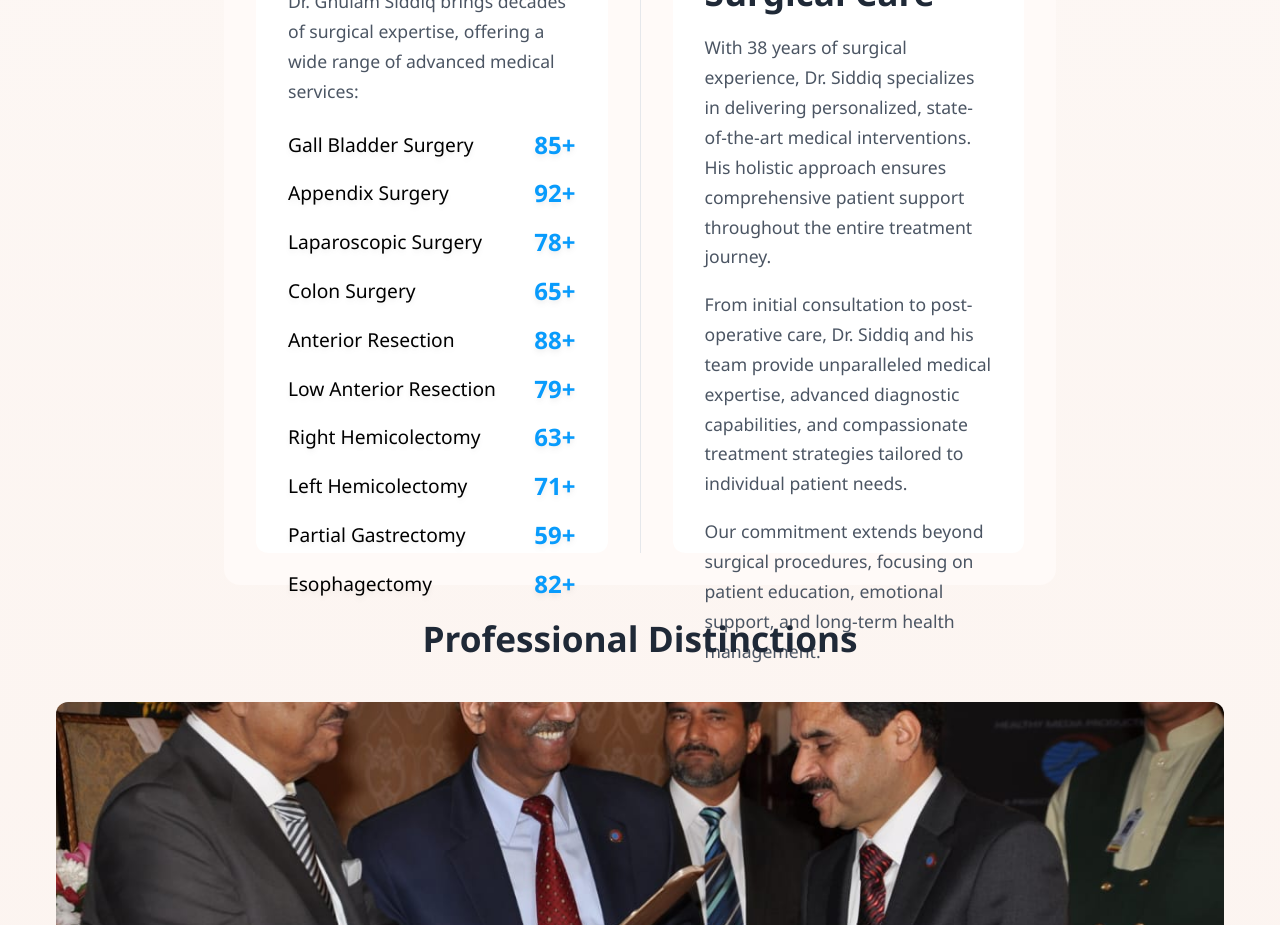
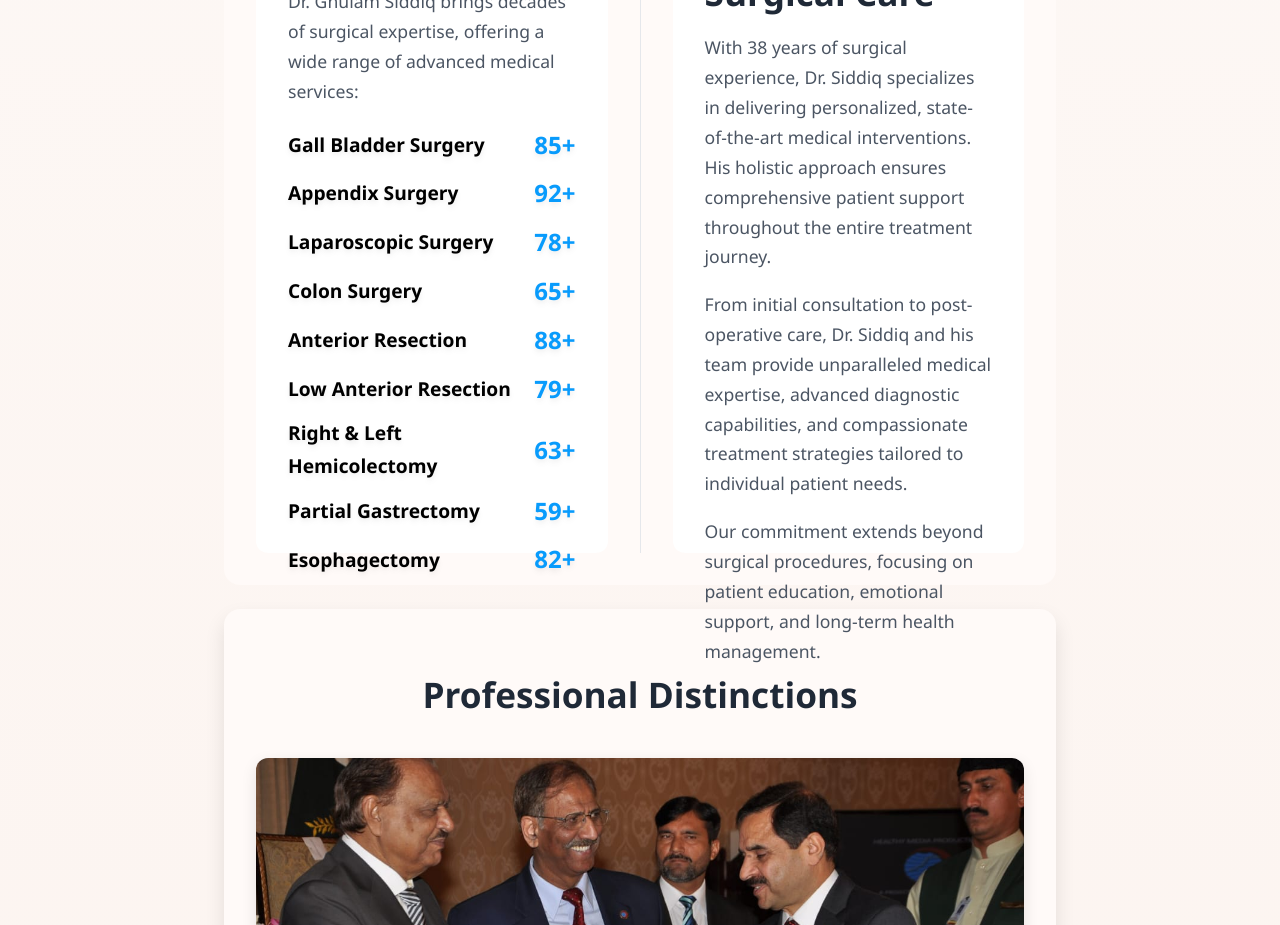
Before and after one commit to emad-siddiq/surgeon_website, a React (Create React App) app in the folder frontend/: page / in a window 1280 px wide. Shown: the part 3260-4185 px from the top of the page. Built offline with nearby package versions, Linux system fonts and the light colour scheme; no server answers.

Commit message:
finalize initial mobile shift changes

```diff
--- a/frontend/src/components/web/06_ServiceOfferings/ServiceOfferings.css
+++ b/frontend/src/components/web/06_ServiceOfferings/ServiceOfferings.css
@@ -70,6 +70,7 @@
               display: flex;
               justify-content: space-between;
               align-items: center;
+              font-weight: 600;
               transition: color 0.3s ease, text-decoration 0.3s ease;
               text-shadow: 0px 4px 6px rgba(0, 0, 0, 0.05),
                           0px 2px 4px rgba(0, 0, 0, 0.03);
--- a/frontend/src/components/web/06_ServiceOfferings/ServiceOfferings.jsx
+++ b/frontend/src/components/web/06_ServiceOfferings/ServiceOfferings.jsx
@@ -99,13 +99,10 @@ const ServiceOfferings = () => {
               <AnimatedCounter initialCount={serviceCounts[5]} speed={100} />
             </li>
             <li>
-              Right Hemicolectomy
+              Right & Left Hemicolectomy
               <AnimatedCounter initialCount={serviceCounts[6]} speed={70} />
             </li>
-            <li>
-              Left Hemicolectomy
-              <AnimatedCounter initialCount={serviceCounts[7]} speed={85} />
-            </li>
+
             <li>
               Partial Gastrectomy
               <AnimatedCounter initialCount={serviceCounts[8]} speed={95} />
--- a/frontend/src/components/web/07_Distinctions/Distinctions.css
+++ b/frontend/src/components/web/07_Distinctions/Distinctions.css
@@ -1,6 +1,13 @@
-
 @media (min-width: 800px) {
 .distinctions-background {
+
+}
+
+
+.distinctions-container {
+    max-width: 1200px;
+    margin: 0 auto;
+    padding: 0 1rem;
     background: rgb(255, 250, 248);
     max-width: 65vw;
     margin: 0 auto;
@@ -11,16 +18,11 @@
     transition: transform 0.3s ease, box-shadow 0.3s ease;
 }
 
-.distinctions-background:hover {
+.distinctions-container:hover {
     transform: translateY(-5px);
     box-shadow: 0 15px 25px rgba(0, 0, 0, 0.15);
 }
 
-.distinctions-container {
-    max-width: 1200px;
-    margin: 0 auto;
-    padding: 0 1rem;
-}
 
 .distinctions-header {
     margin-bottom: 2.5rem;
@@ -143,32 +145,13 @@
     left: 100%;
 }
 
-/* Responsive Adjustments */
-@media (max-width: 768px) {
-    .distinctions-background {
-        padding: 1rem;
-    }
-
-    .distinctions-grid {
-        grid-template-columns: 1fr;
-        gap: 1rem;
-    }
-
-    .distinctions-title {
-        font-size: 2rem;
-    }
-
-    .distinctions-image-container {
-        height: 300px;
-    }
-
-    .distinctions-card-content {
-        padding: 1.5rem;
-    }
-}
 }
 
-@media (min-width: 300px) and (max-width: 800px) {
+
+
+
+
+@media (max-width: 800px) {
 
     .distinctions-container {
         max-width: 98vw;
```
